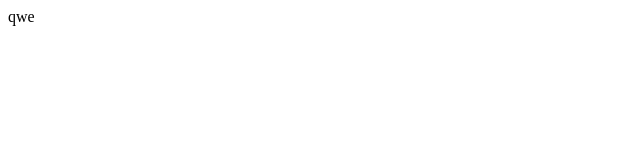
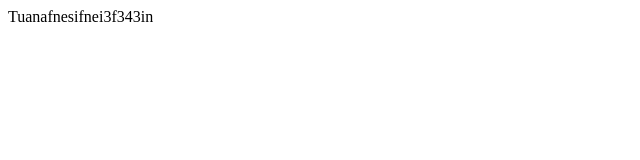
Before and after one commit to bestchoiceforme/second_proj, a plain HTML site: page connect.htm in a window 1280 px wide. Shown: the whole page, without its empty margins (0-640 px from the left). Drawn offline with Linux system fonts and the light colour scheme.

Commit message:
4th commit

```diff
--- a/connect.htm
+++ b/connect.htm
@@ -1,4 +1,4 @@
 <!doctype html>
 <html>
-qwe
+Tuanafnesifnei3f343in
 </html>
```
